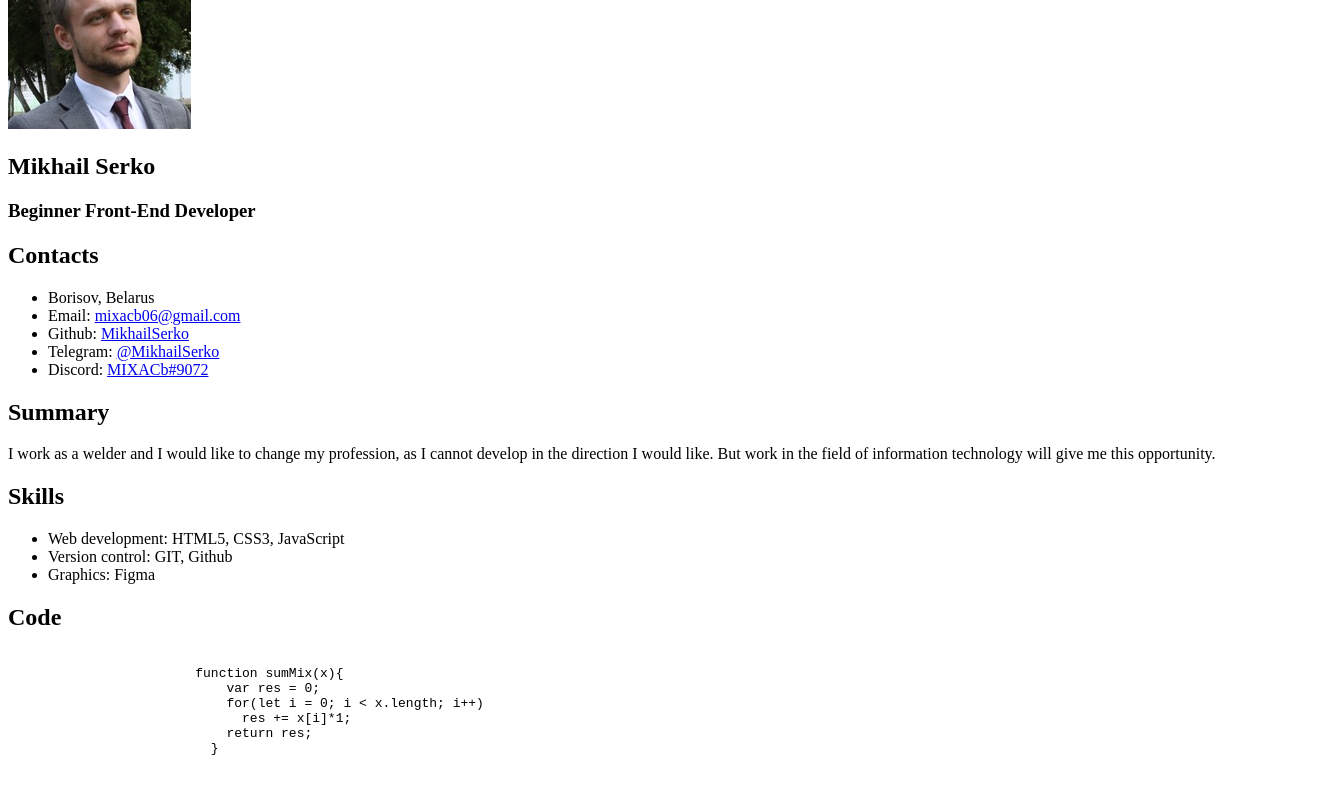
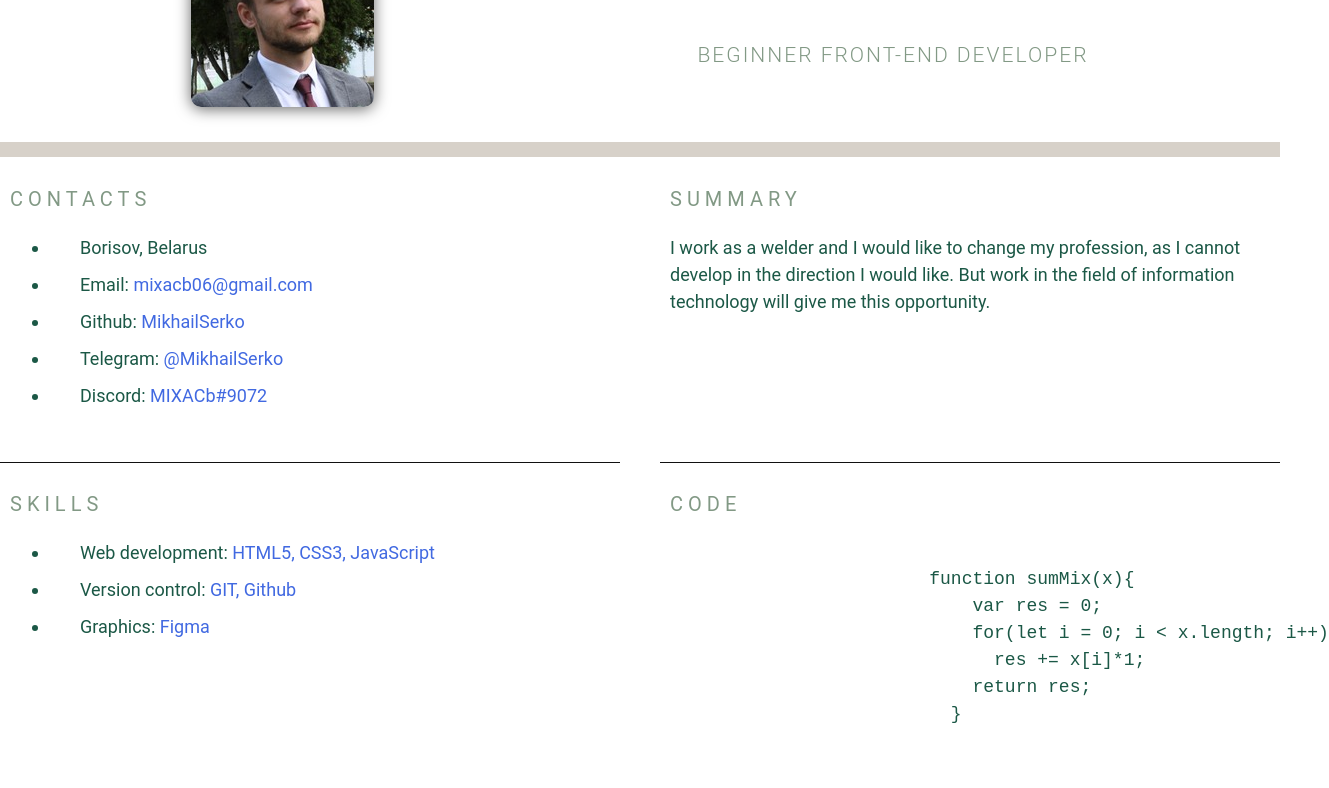
Before and after one commit to MikhailSerko/rsschool-cv, a plain HTML site: page index.html in a window 1280 px wide. Shown: the part 229-1017 px from the top of the page, 1329 px wide, since content can reach past the window. Drawn offline with Linux system fonts and the light colour scheme.

Commit message:
Update style.css

```diff
--- a/style.css
+++ b/style.css
@@ -1,3 +1,205 @@
-.content{
+*{
+      box-sizing: border-box;
+  }
 
+  body {
+    display: flex;
+    flex-direction: column;
+    justify-content: space-between;
+    min-width: 320px;
+    min-height: 100vh;
+    margin: 0;
+    padding: 0;
+    font-family: 'Roboto', sans-serif;
+    font-size: 18px;
+    font-weight: 400;
+    line-height: 1.5;
+    color: #1b5846;
   }
+
+  .container {
+    max-width: 1440px;
+    margin: 0 auto;
+    min-height: 50px;
+  }
+
+  .header {
+    background-color: #1b8020;
+  }
+
+  .nav-list {
+    display: flex;
+    justify-content: flex-end;
+    align-items: center;
+    list-style: none;
+  }
+
+  .nav a{
+    text-decoration: none;
+    color: #fff;
+  }
+
+  .nav-item {
+    position: relative;
+    padding: 0 12px;
+    font-size: 20px;
+    font-weight: 300;
+    line-height: 50px;
+  }
+
+  .main {
+    margin-bottom: auto;
+  }
+
+  .main-container {
+    display: flex;
+    flex-wrap: wrap;
+    justify-content: space-between;
+  }
+
+  .section {
+    width: calc(50% - 20px);
+    padding: 10px;
+    padding-bottom: 35px;
+    border-bottom: 1px solid #111;
+  }
+
+  .section-title {
+    margin-bottom: 20px;
+    font-size: 20px;
+    font-weight: 400;
+    text-transform: uppercase;
+    letter-spacing: 5px;
+    color: #829985;
+  }
+
+  .section-profile {
+    display: flex;
+    justify-content: space-around;
+    width: 100%;
+    padding: 50px 30px 35px;
+    border-bottom: 15px solid #d7d1c9;
+  }
+
+  .pre{
+      padding: 0;
+      margin: 0;
+  }
+
+  .profile-title {
+    display: flex;
+    flex-direction: column;
+    justify-content: center;
+    align-content: center;
+    text-align: center;
+    text-transform: uppercase;
+  }
+
+  .main-title {
+    position: relative;
+    padding: 0;
+    margin-bottom: 20px;
+    color: #829985;
+    font-size: 32px;
+    font-weight: 300;
+    letter-spacing: 10px;
+    line-height: 50px;
+    word-spacing: 3px;
+  }
+
+  .subtitle {
+    margin-top: 20px;
+    color: #829985;
+    line-height: 50px;
+    font-weight: 300;
+    letter-spacing: 2px;
+  }
+
+  .avatar{
+      border-radius: 10px;
+      box-shadow: 0 2px 15px rgba(0, 0, 0, .6);
+  }
+
+  .contacts-item {
+    position: relative;
+    margin: 0;
+    margin-bottom: 10px;
+    padding: 0;
+    padding-left: 30px;
+  }
+
+  .summary-item {
+    position: relative;
+    margin: 0;
+    margin-bottom: 10px;
+    padding: 0;
+    padding-left: 30px;
+  }
+
+  .skills-item {
+    position: relative;
+    margin: 0;
+    margin-bottom: 10px;
+    padding: 0;
+    padding-left: 30px;
+  }
+
+  .skills-item span{
+      color: royalblue;
+  }
+
+  .courses-item {
+    position: relative;
+    margin: 0;
+    margin-bottom: 10px;
+    padding: 0;
+    padding-left: 30px;
+  }
+
+  .courses-item span{
+      color: royalblue;
+  }
+
+  .section a{
+    text-decoration: none;
+    color: royalblue;
+  }
+
+  .section a:hover{
+      color: black;
+  }
+
+  .education-item{
+    position: relative;
+    margin: 0;
+    margin-bottom: 10px;
+    padding: 0;
+    padding-left: 30px;
+  }
+
+  .footer{
+    background-color: #fff;
+    padding: 20px;
+  }
+
+  .footer-container{
+    display: flex;
+    justify-content: space-between;
+    align-items: center;
+    margin: 0 auto;
+    color: #829985;
+  }
+
+  .github{
+    color: #829985;
+    text-decoration: none;
+    line-height: 45px;
+  }
+
+  .rss{
+    width: 121px;
+    height: 45px;
+    background-image: url("./images/rss.png");
+    background-size: contain;
+    background-repeat: no-repeat;
+  }
```
